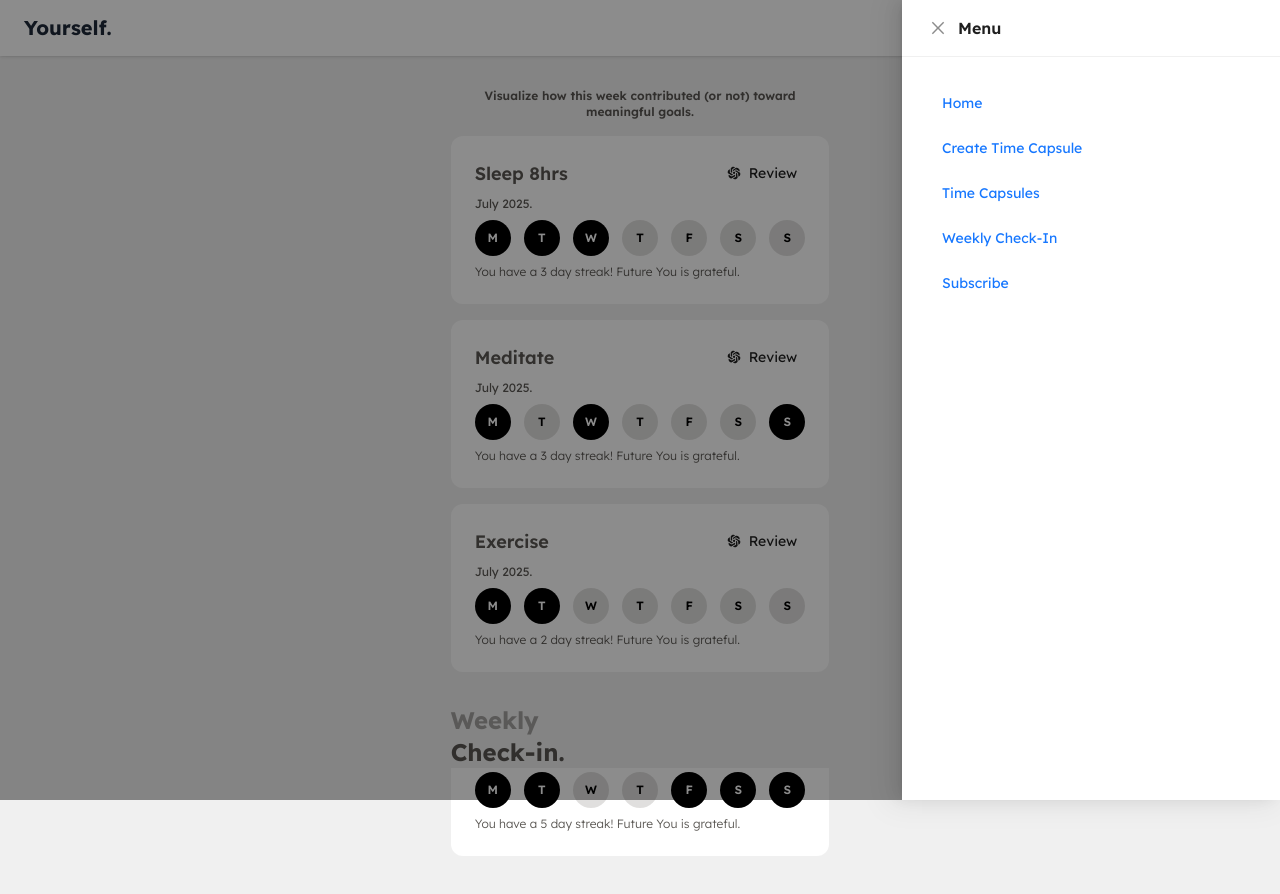
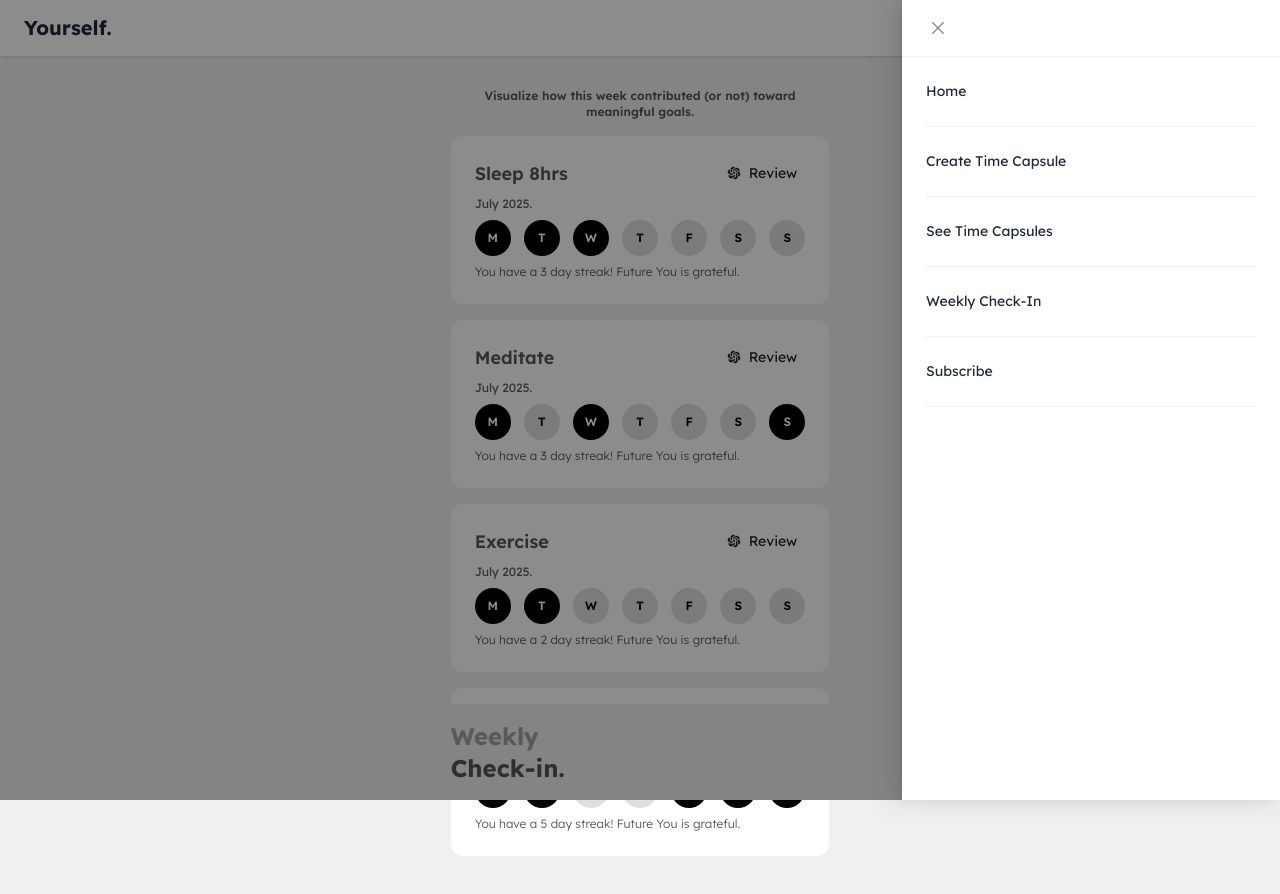
Before and after one commit to chukusuccess/yourself, a Next.js app: page /weekly-check-in in a window 1280 px wide. Both pictures are taken after a click on the button 1240 px from the left and 28 px from the top of the page. Shown: the top 894 px of the page. Built offline with nearby package versions, Linux system fonts and the light colour scheme; a web font is replaced by a local one.

Commit message:
fix footer banner bottom-0

```diff
--- a/app/components/AppNav.jsx
+++ b/app/components/AppNav.jsx
@@ -2,7 +2,7 @@
 import React, { useState } from "react";
 import Link from "next/link";
 import { MenuOutlined, CloseOutlined } from "@ant-design/icons";
-import { Drawer, Button } from "antd";
+import { Drawer, Button, Divider } from "antd";
 
 const AppNavbar = () => {
   const [open, setOpen] = useState(false);
@@ -12,7 +12,7 @@ const AppNavbar = () => {
   const navLinks = [
     { label: "Home", path: "/" },
     { label: "Create Time Capsule", path: "/create-time-capsule" },
-    { label: "Time Capsules", path: "/time-capsule" },
+    { label: "See Time Capsules", path: "/time-capsule" },
     { label: "Weekly Check-In", path: "/weekly-check-in" },
     { label: "Subscribe", path: "/offer" },
   ];
@@ -39,17 +39,19 @@ const AppNavbar = () => {
         />
       </div>
 
-      <Drawer placement="right" onClose={toggleDrawer} open={open} title="Menu">
-        <ul className="flex flex-col">
+      <Drawer placement="right" onClose={toggleDrawer} open={open} title="">
+        <ul className="flex flex-col decoration-0 list-none">
           {navLinks.map((link) => (
-            <li key={link.path}>
+            <li className="decoration-0 list-none" key={link.path}>
               <Link
+                style={{ color: "#1e2939" }}
                 href={link.path}
                 onClick={() => setOpen(false)}
-                className="block px-4 py-3 text-gray-800 hover:bg-gray-100"
+                className="block"
               >
                 {link.label}
               </Link>
+              <Divider />
             </li>
           ))}
         </ul>
--- a/app/time-capsule/page.jsx
+++ b/app/time-capsule/page.jsx
@@ -70,7 +70,7 @@ const TimeCapsule = () => {
         })}
       </div>
 
-      <div className="flex flex-col fixed bottom-8 text-2xl font-bold bg-[#f0f0f0] pt-6 w-full">
+      <div className="flex flex-col fixed bottom-0 text-2xl font-bold bg-[#f0f0f0] py-4 w-full">
         <span className="opacity-50">From You</span>
         <span>To You.</span>
       </div>
--- a/app/weekly-check-in/page.jsx
+++ b/app/weekly-check-in/page.jsx
@@ -102,7 +102,7 @@ const WeeklyCheckIn = () => {
         })}
       </div>
 
-      <div className="flex flex-col fixed bottom-8 text-2xl font-bold bg-[#f0f0f0] pt-6 w-full">
+      <div className="flex flex-col fixed bottom-0 text-2xl font-bold bg-[#f0f0f0] py-4 w-full">
         <span className="opacity-50">Weekly</span>
         <span>Check-in.</span>
       </div>
```
